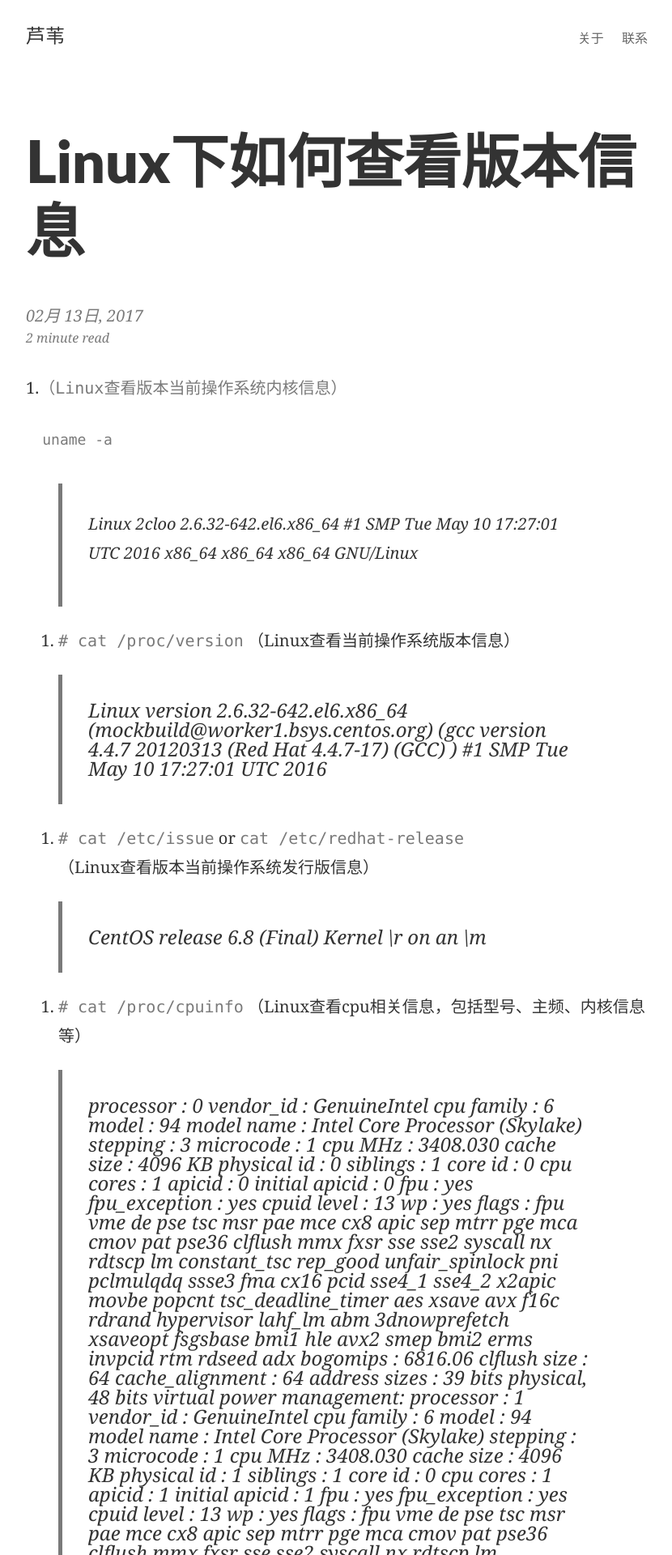
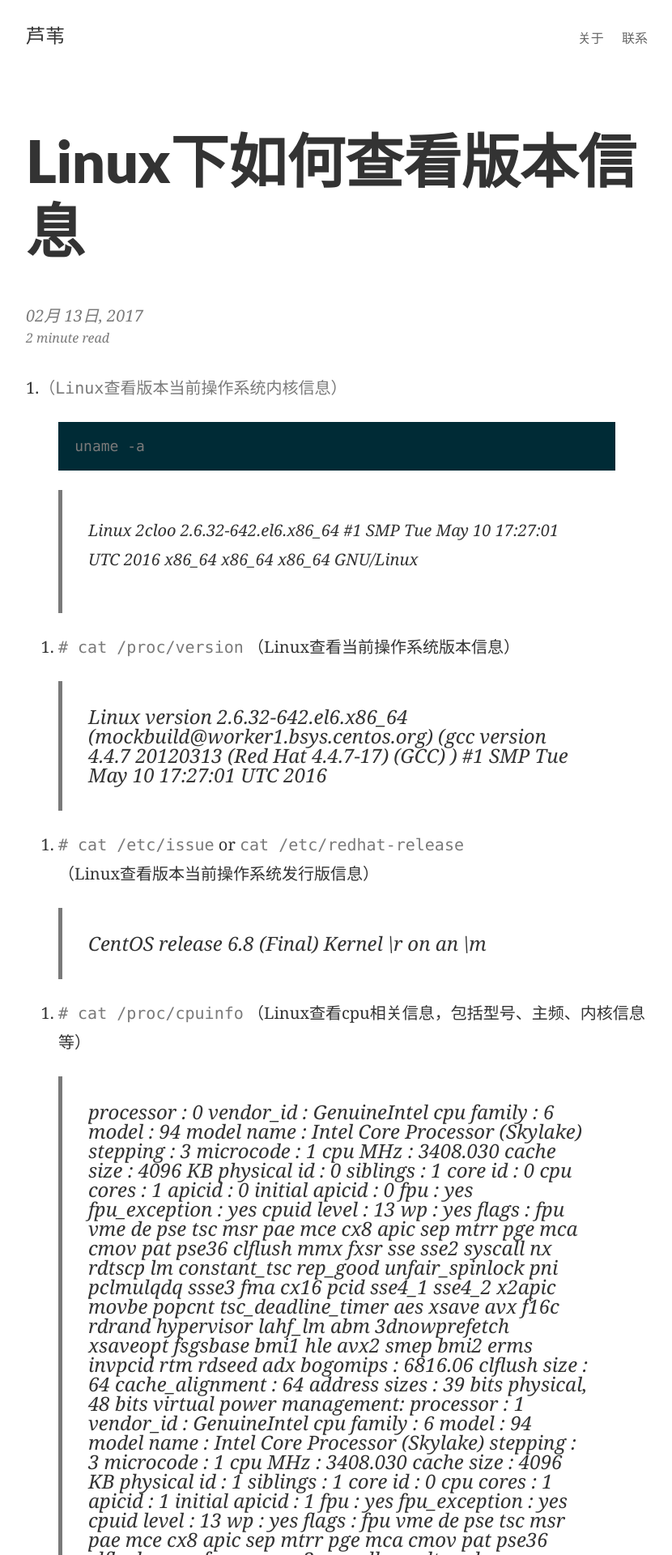
Before and after one commit to Adger01/blog.github.io, a Jekyll site: the page built from _posts/2017-02-13-Linux下如何查看版本信息.md, in a window 1280 px wide. Shown: the top 1920 px of the page at 81% size, without its empty margins (224-1054 px from the left). Built offline with Jekyll 4.4.1, drawn with Linux system fonts in a browser that asks for light colours; some web fonts are replaced; comment, search, counter and statistics services are not loaded.

Commit message:
endhighlight
endhighlight

````diff
--- a/_posts/2017-02-13-Linux下如何查看版本信息.md
+++ b/_posts/2017-02-13-Linux下如何查看版本信息.md
@@ -8,7 +8,10 @@ categories: linux
 
 
 1.```（Linux查看版本当前操作系统内核信息）```
-<pre><code>uname -a</code></pre>
+{% highlight linux %}
+uname -a
+{% endhighlight %}
+
 
 <blockquote>
   <p>
````
